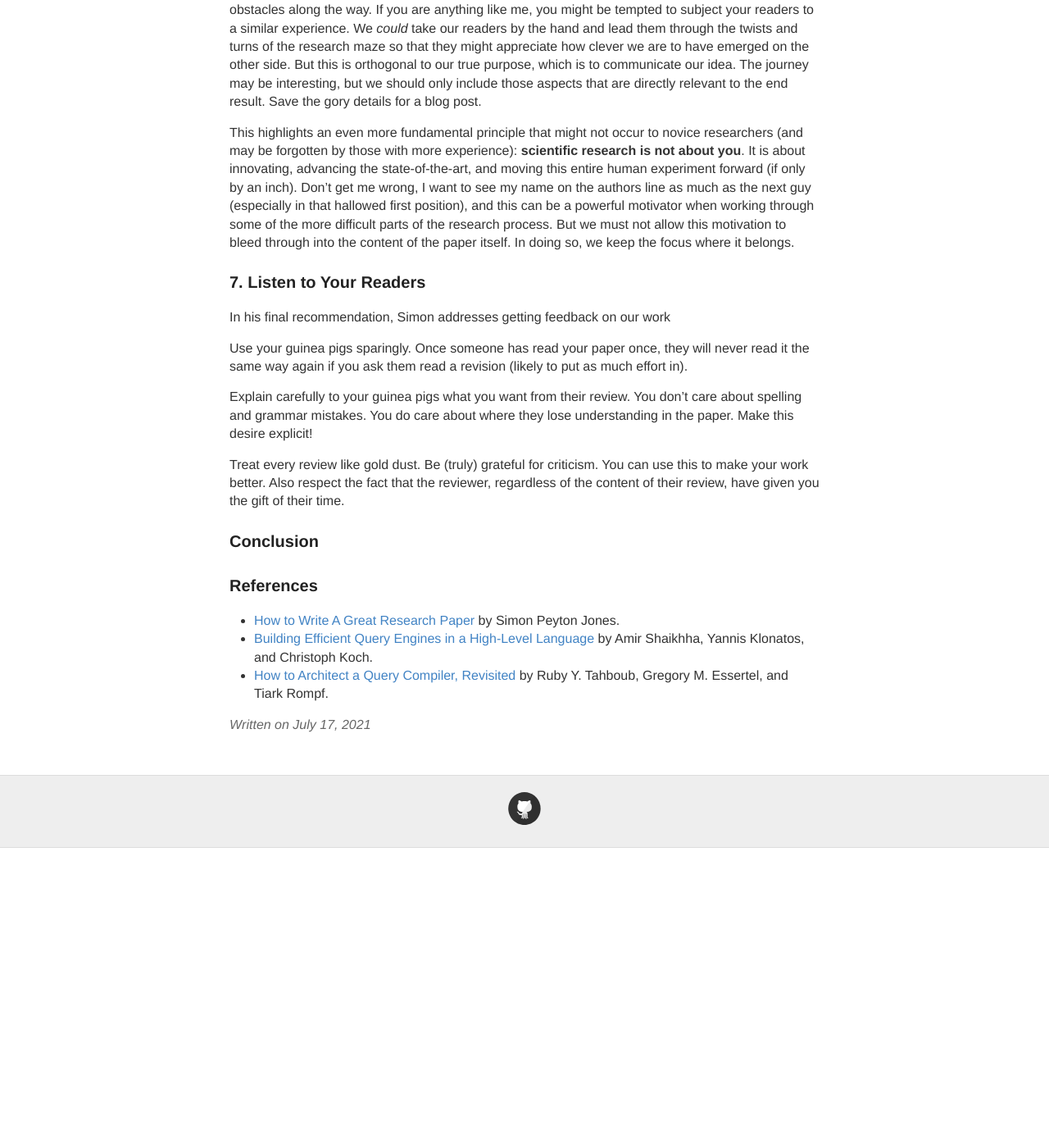
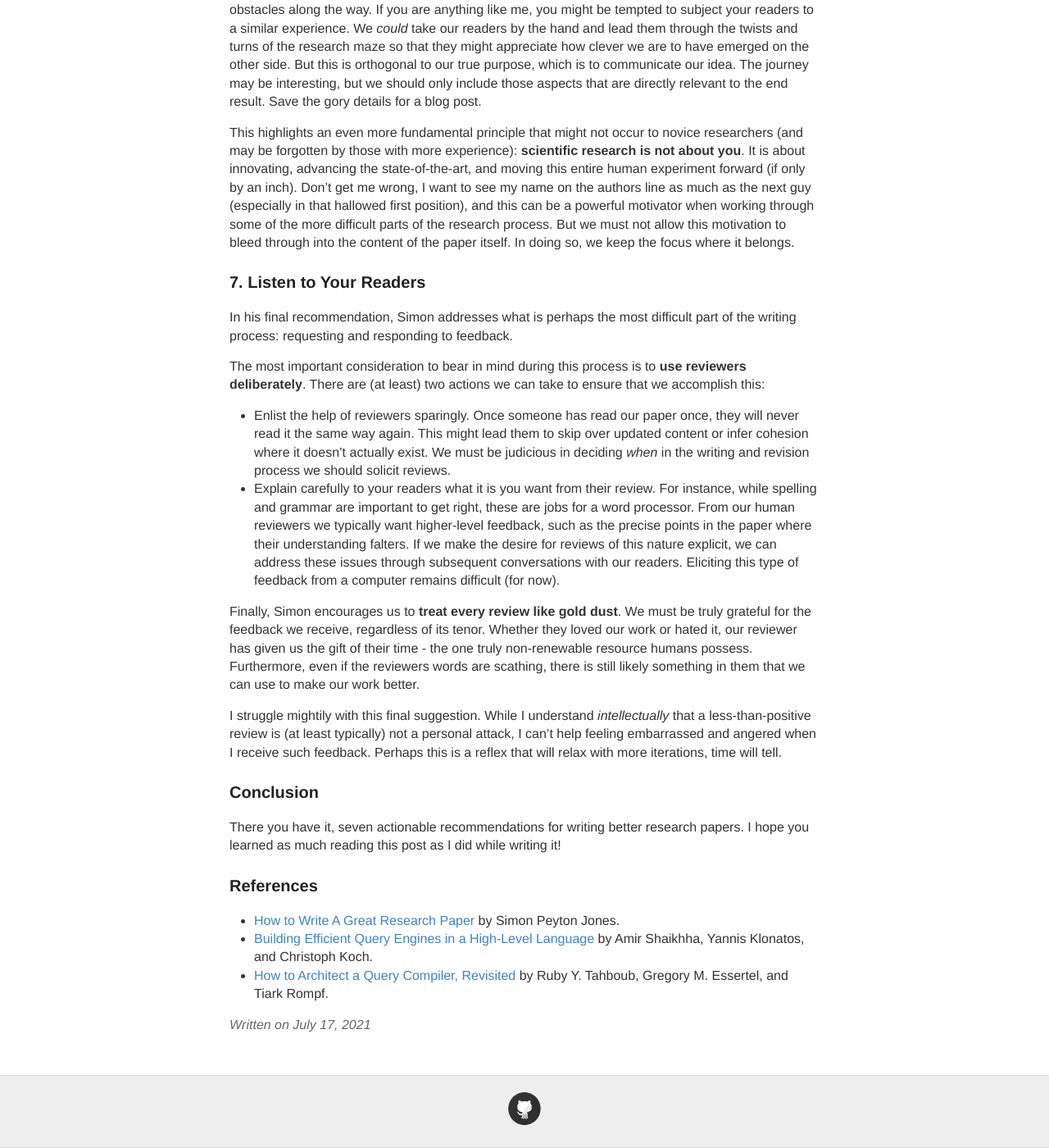
Before and after one commit to turingcompl33t/turingcompl33t.github.io, a Jekyll site: the page built from _posts/2021-7-17-How-To-Great-Research-Paper.md, in a window 1280 px wide and 1400 px high, scrolled down 6387 px. Shown: the whole window at 82% size. Built offline with Jekyll 4.4.1, drawn with Linux system fonts in a browser that asks for light colours; before the commit the page ends 7421 px from its top, so only the background shows below that.

Commit message:
first draft complete, time for a couple read-throughs

```diff
--- a/_posts/2021-7-17-How-To-Great-Research-Paper.md
+++ b/_posts/2021-7-17-How-To-Great-Research-Paper.md
@@ -130,17 +130,19 @@ This highlights an even more fundamental principle that might not occur to novic
 
 ### 7. Listen to Your Readers
 
-In his final recommendation, Simon addresses getting feedback on our work
+In his final recommendation, Simon addresses what is perhaps the most difficult part of the writing process: requesting and responding to feedback.
 
-Use your guinea pigs sparingly. Once someone has read your paper once, they will never read it the same way again if you ask them read a revision (likely to put as much effort in).
+The most important consideration to bear in mind during this process is to **use reviewers deliberately**. There are (at least) two actions we can take to ensure that we accomplish this:
+- Enlist the help of reviewers sparingly. Once someone has read our paper once, they will never read it the same way again. This might lead them to skip over updated content or infer cohesion where it doesn't actually exist. We must be judicious in deciding _when_ in the writing and revision process we should solicit reviews.
+- Explain carefully to your readers what it is you want from their review. For instance, while spelling and grammar are important to get right, these are jobs for a word processor. From our human reviewers we typically want higher-level feedback, such as the precise points in the paper where their understanding falters. If we make the desire for reviews of this nature explicit, we can address these issues through subsequent conversations with our readers. Eliciting this type of feedback from a computer remains difficult (for now).
 
-Explain carefully to your guinea pigs what you want from their review. You don't care about spelling and grammar mistakes. You do care about where they lose understanding in the paper. Make this desire explicit!
+Finally, Simon encourages us to **treat every review like gold dust**. We must be truly grateful for the feedback we receive, regardless of its tenor. Whether they loved our work or hated it, our reviewer has given us the gift of their time - the one truly non-renewable resource humans possess. Furthermore, even if the reviewers words are scathing, there is still likely something in them that we can use to make our work better.
 
-Treat every review like gold dust. Be (truly) grateful for criticism. You can use this to make your work better. Also respect the fact that the reviewer, regardless of the content of their review, have given you the gift of their time.
+I struggle mightily with this final suggestion. While I understand _intellectually_ that a less-than-positive review is (at least typically) not a personal attack, I can't help feeling embarrassed and angered when I receive such feedback. Perhaps this is a reflex that will relax with more iterations, time will tell.
 
 ### Conclusion
 
-
+There you have it, seven actionable recommendations for writing better research papers. I hope you learned as much reading this post as I did while writing it!
 
 ### References
 
```
